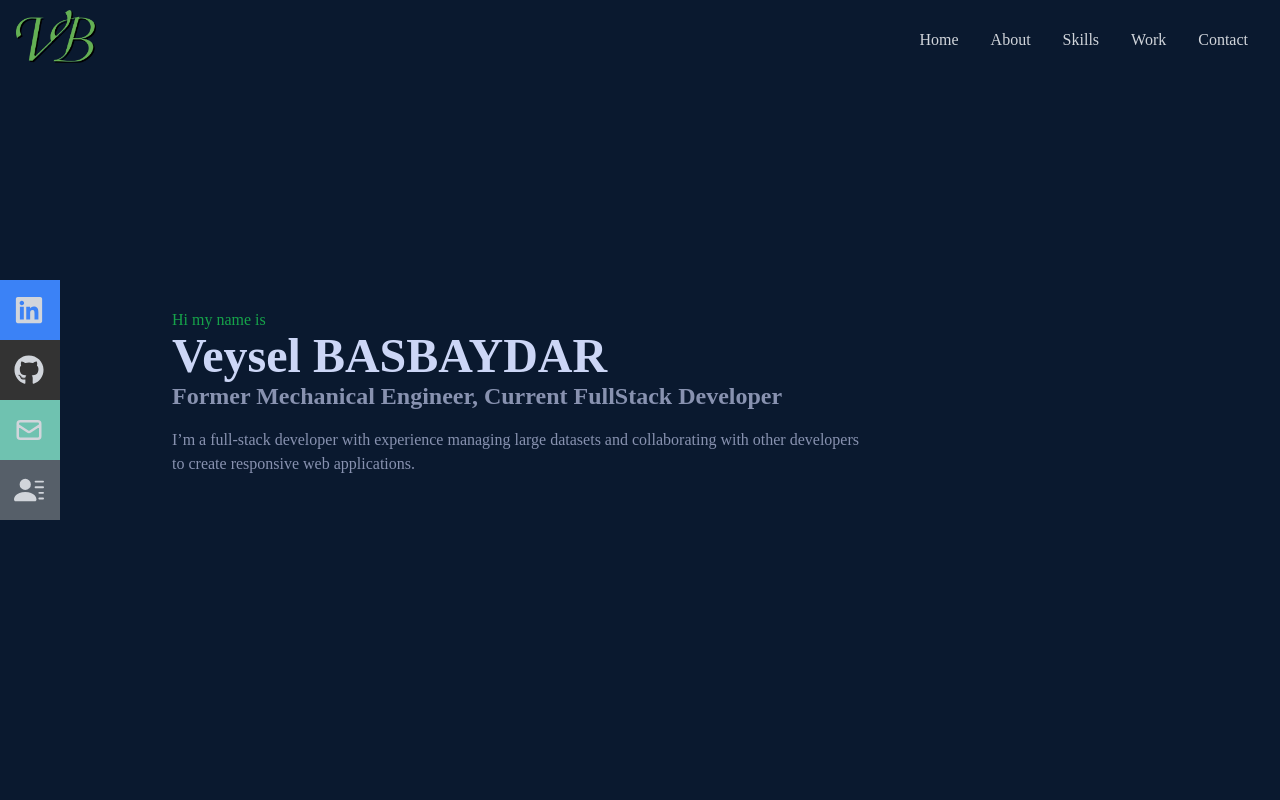
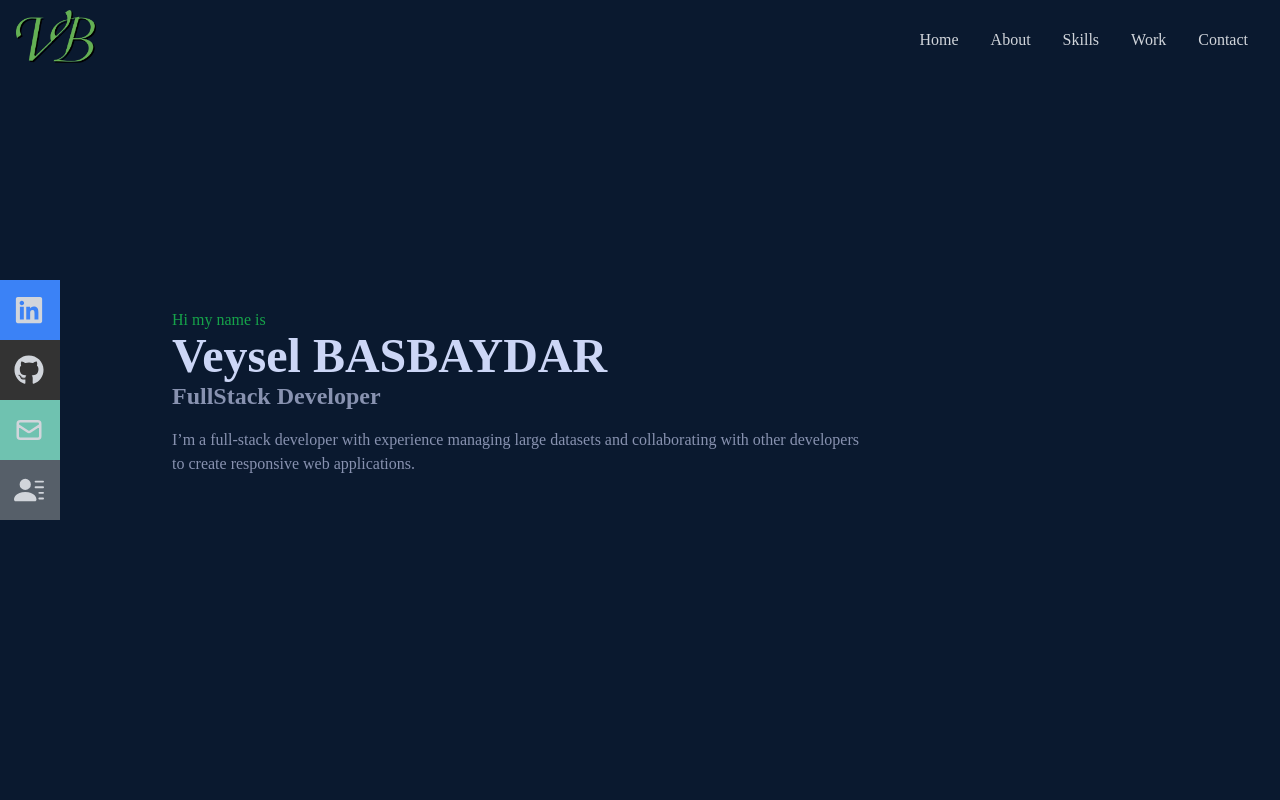
Before and after one commit to veyselguven/portfolio, a React (Create React App) app: page / in a window 1280 px wide. Shown: the top 800 px of the page. Built offline with nearby package versions, Linux system fonts and the light colour scheme.

Commit message:
changed title

```diff
--- a/src/components/Home.jsx
+++ b/src/components/Home.jsx
@@ -15,7 +15,7 @@ const Home = () => {
           Veysel BASBAYDAR
         </h1>
         <h2 className="text-2xl sm:text-2xl font-bold text-[#8892b0]">
-          Former Mechanical Engineer, Current FullStack Developer
+          FullStack Developer
         </h2>
         <p className="text-[#8892b0] py-4 max-w-[700px]">
           I’m a full-stack developer with experience managing large datasets and
```
